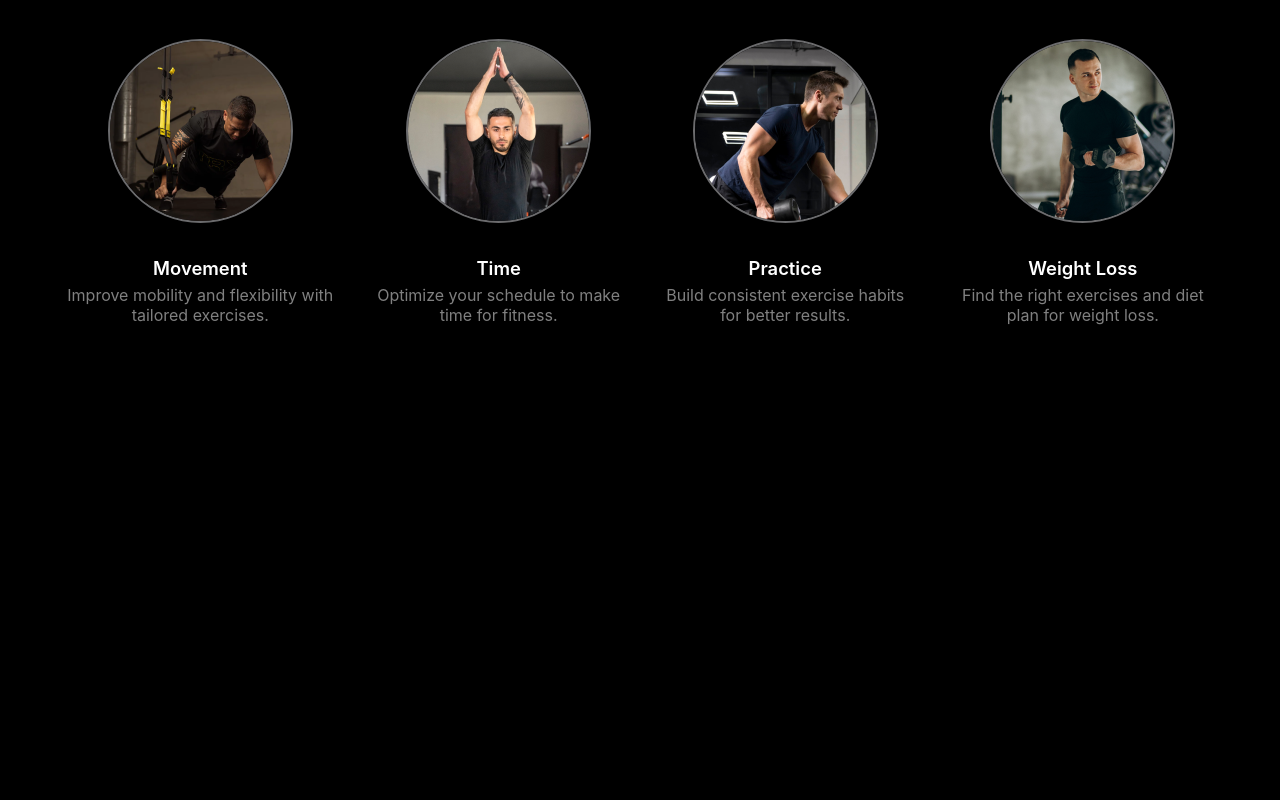
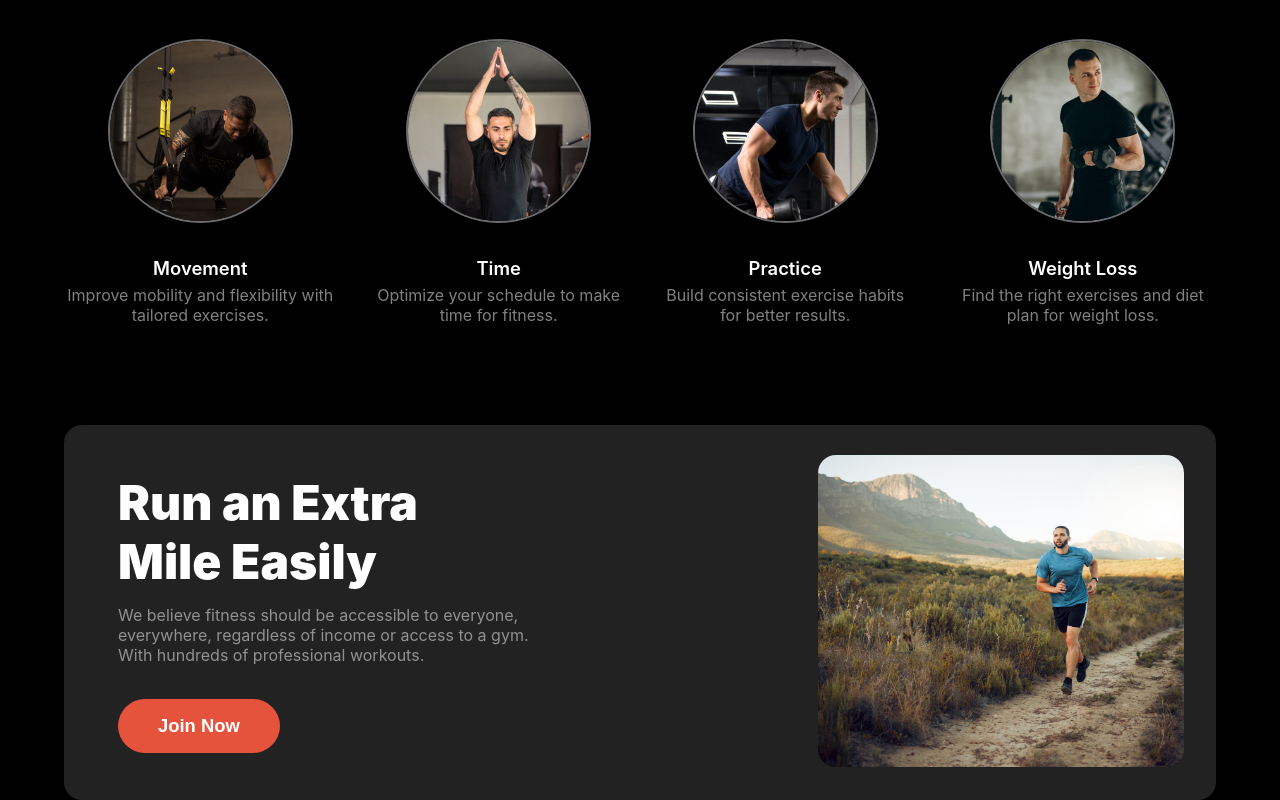
Before and after one commit to MHMIZAN09/fitness-website, a plain HTML site: page index.html in a window 1280 px wide. Shown: the part 870-1670 px from the top of the page. Before the commit the page ends 1295 px from the top, so only its background shows below. Drawn offline with Linux system fonts and the light colour scheme; a web font is replaced by a local one.

Commit message:
Extra Mile Section

```diff
--- a/index.html
+++ b/index.html
@@ -86,7 +86,20 @@
         </div>
       </div>
     </section>
-
+    <!-- extra mile section  -->
+    <section class="container">
+      <div class="extra-mile">
+        <div>
+          <h2 class="extra-mile-title">Run an  Extra <br>Mile Easily</h2>
+          <p class="extra-mile-description">We believe fitness should be accessible to everyone, everywhere, regardless
+            of income or access to a gym. With hundreds of professional workouts.</p>
+          <button class="extra-mile-btn">Join Now</button>
+        </div>
+        <div>
+          <img src="images/run.jpg" alt="">
+        </div>
+      </div>
+    </section>
   </main>
   <footer>
 
--- a/styles/style.css
+++ b/styles/style.css
@@ -202,6 +202,52 @@ body {
 
 /* Extra Mile Section */
 
+.extra-mile {
+  display: flex;
+  justify-content: space-between;
+  justify-items: center;
+  align-items: center;
+  padding: 30px 32px 29px 54px;
+
+  border-radius: 18px;
+  background-color: #222;
+  gap: 165px;
+}
+
+.extra-mile img {
+  width: 366px;
+  height: 312px;
+  border-radius: 18px;
+  object-fit: cover;
+}
+
+
+.extra-mile-title {
+  font-size: 3rem;
+  font-weight: 900;
+  color: #FFF;
+  max-width: 443px;
+
+}
+
+.extra-mile-description {
+  font-size: 1rem;
+  font-weight: 400;
+  color: rgba(255, 255, 255, 0.50);
+  margin-top: 14px;
+  max-width: 443px;
+}
+
+.extra-mile-btn {
+  border: none;
+  padding: 16px 40px;
+  border-radius: 42px;
+  background-color: var(--btn-primary-color);
+  color: #FFF;
+  font-size: 1.15rem;
+  font-weight: 600;
+  margin-top: 34px;
+}
 
 /* responsive style  */
 
@@ -244,9 +290,19 @@ body {
   .habits-title {
     font-size: 2rem;
   }
-  .habits-description{
+
+  .habits-description {
     font-size: 1rem;
   }
+  .extra-mile{
+    flex-direction: column;
+    gap: 24px;
+    margin-top: 66px;
+  }
+  .extra-mile-title{
+    font-size: 2rem;
+  }
+
 
 }
 
```
